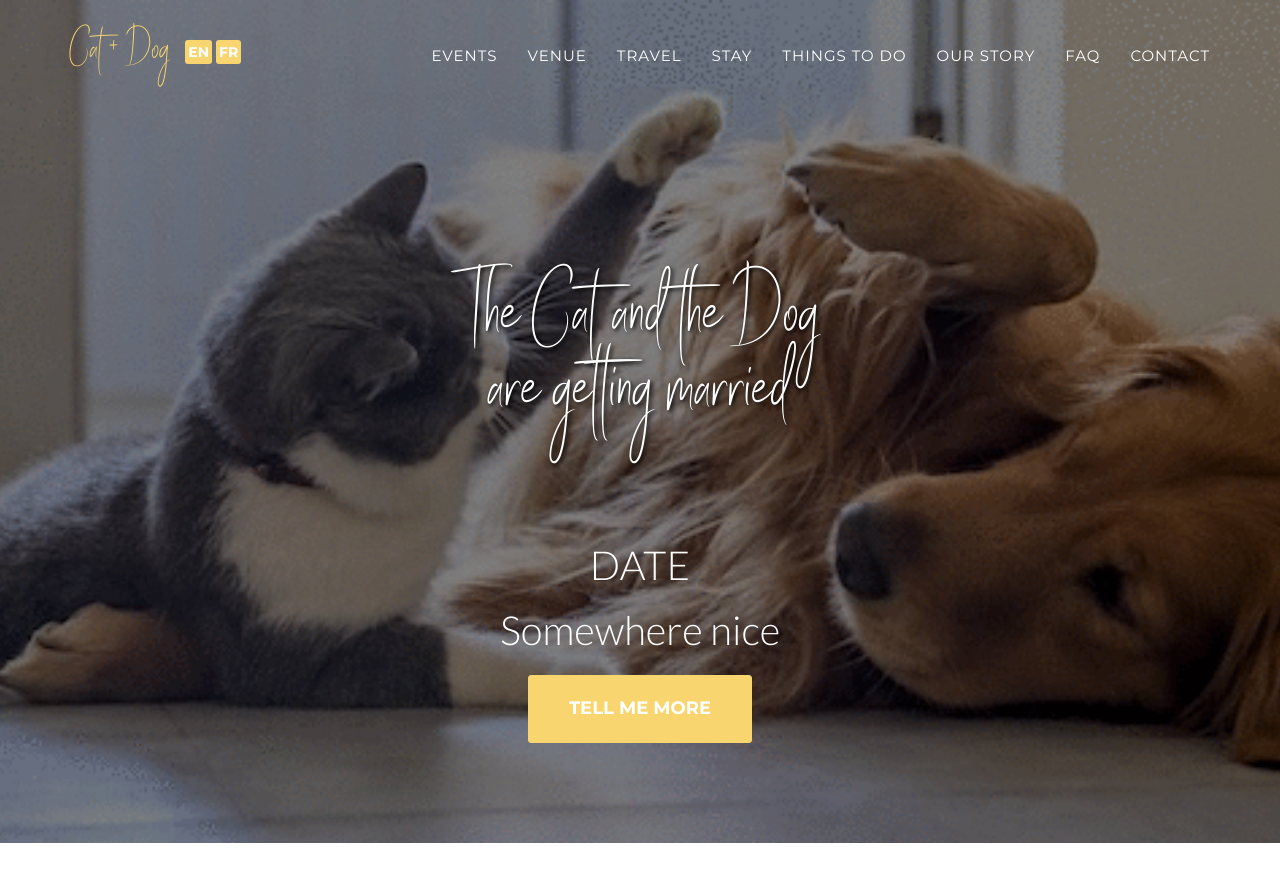
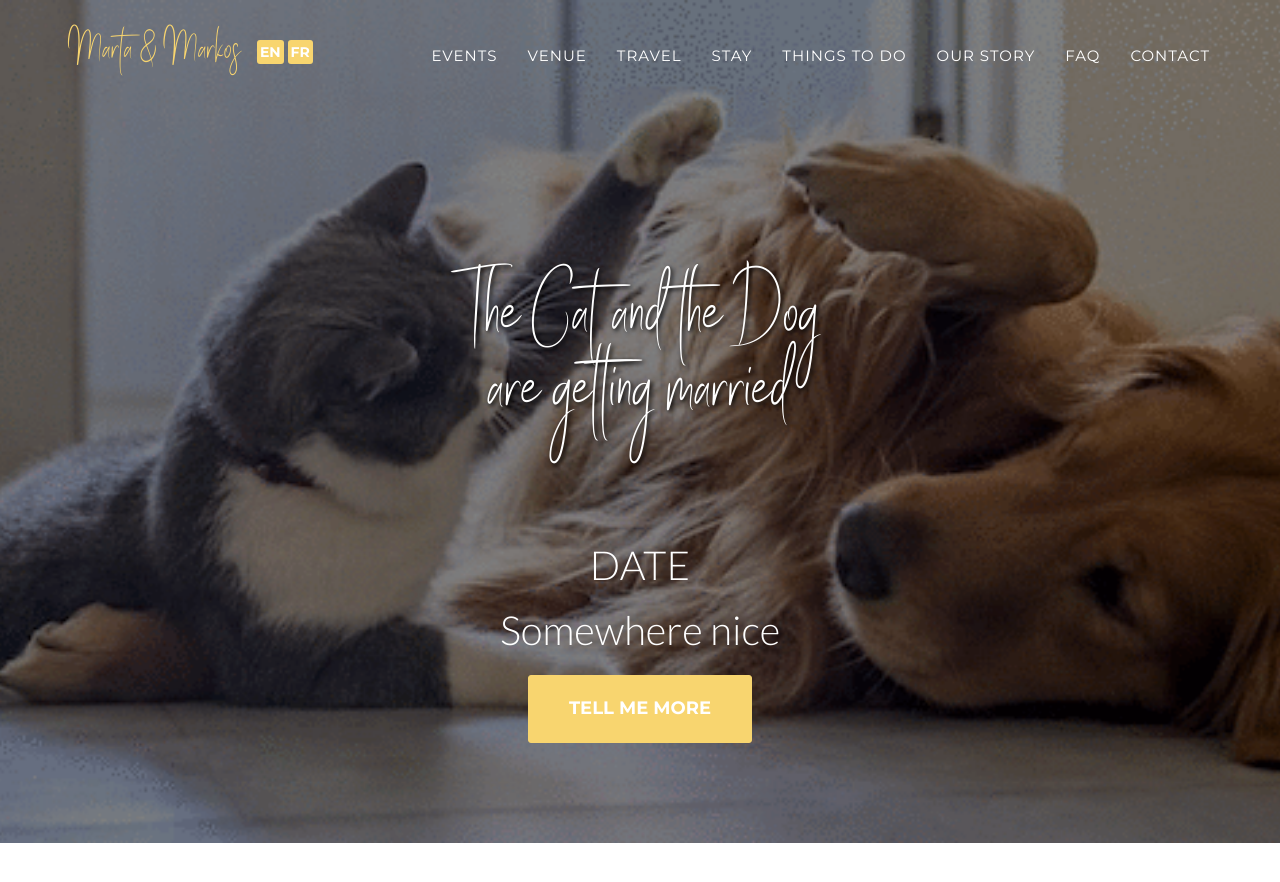
Before and after one commit to markoshorro/wedding-marta-markos, a Jekyll site: the page built from index.html, in a window 1280 px wide and 900 px high. Shown: the top 882 px of the window. Built offline with Jekyll 4.4.1, drawn with Linux system fonts in a browser that asks for light colours; some web fonts are replaced; part of the change alters nothing that is shown.

Commit message:
Update _config.yml

```diff
--- a/_config.yml
+++ b/_config.yml
@@ -1,10 +1,10 @@
-url: https://walice.github.io
+url: https://martaymarkos.com
 #baseurl: /wedding-template
 
 # Site settings
-title: Cat + Dog
-email: petsgetmarried@wedding.com
-description: "Template for a wedding website."
+title: Marta & Markos
+email: horrorivasfamily@gmail.com
+description: "Para que nada nos separe, que nada nos una"
 
 # Social networks usernames (many more available: google-plus, flickr, dribbble, pinterest, instagram, tumblr, linkedin, etc.)
 # social:
@@ -23,4 +23,4 @@ description: "Template for a wedding website."
 markdown: kramdown
 permalink: pretty
 
-include: ['_en_pages', '_fr_pages']
+include: ['_en_pages', '_es_pages']
```
